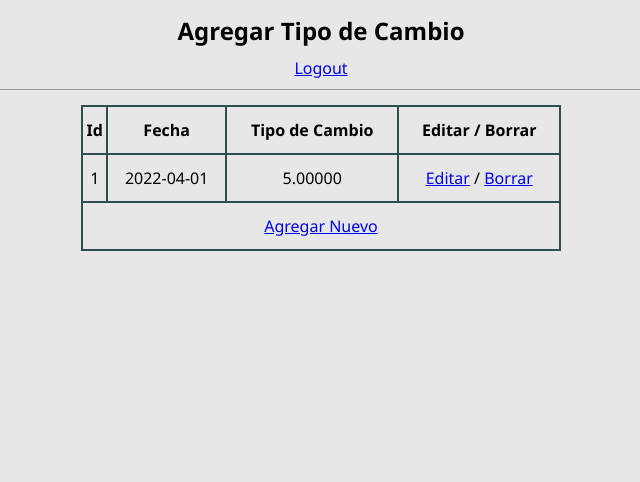
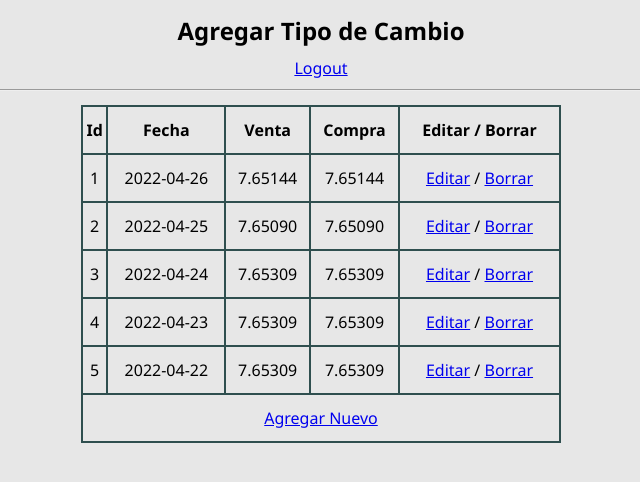
Before and after one commit to roperod/BigAnalyticsPrueba, a Django app: page / in a window 1280 px wide. Shown: the top 482 px of the page, without its empty margins (319-959 px from the left). Run offline with Django 4.2, Linux system fonts and the light colour scheme; a user stored in the database is signed in; data comes from the database, SQL or seed files in the repository.

Commit message:
update to work with the Banco de Guatemala WebS

```diff
--- a/prj_tipo_cambio/templates/show.html
+++ b/prj_tipo_cambio/templates/show.html
@@ -13,12 +13,13 @@
         <tr>
             <th>Id</th>
             <th>Fecha</th>
-            <th>Tipo de Cambio</th>
+            <th>Venta</th>
+            <th>Compra</th>
             <th>Editar / Borrar</th>
         </tr>
         {{ tipos_de_cambio | safe }}
         <tr>
-            <td colspan="4"><a href="../add/">Agregar Nuevo</a></td>
+            <td colspan="5"><a href="../add/">Agregar Nuevo</a></td>
         </tr>
     </table>
 </div>
--- a/prj_tipo_cambio/tipo_cambio/forms.py
+++ b/prj_tipo_cambio/tipo_cambio/forms.py
@@ -8,9 +8,11 @@ class CDateInput(forms.DateInput):
 class TipoDeCambioForm(forms.ModelForm):
     class Meta:
         model = TipoDeCambio
-        fields = ['cambio', 'fecha']
+        fields = ['venta', 'compra', 'fecha']
         widgets = {
             'fecha': CDateInput(attrs={
                 'class': 'form-date'
-            })
+            }),
+            'compra': forms.HiddenInput(),
+            'venta': forms.HiddenInput()
         }
--- a/prj_tipo_cambio/tipo_cambio/models.py
+++ b/prj_tipo_cambio/tipo_cambio/models.py
@@ -2,8 +2,9 @@ from django.db import models
 
 class TipoDeCambio(models.Model):
 
-    cambio = models.DecimalField(decimal_places=5, max_digits=10)
+    venta = models.DecimalField(decimal_places=5, max_digits=10, null=True, blank=True)
+    compra = models.DecimalField(decimal_places=5, max_digits=10, null=True, blank=True)
     fecha = models.DateField(unique=True, error_messages={"unique":"Fecha duplicada."})
 
     def to_row(self):
-        return f'<tr><td>{self.id}</td><td>{self.fecha}</td><td>{self.cambio}</td><td><a href="../update/{self.id}">Editar</a> / <a href="../delete/{self.id}">Borrar</a></td></tr>'
+        return f'<tr><td>{self.id}</td><td>{self.fecha}</td><td>{self.venta}</td><td>{self.compra}</td><td><a href="../update/{self.id}">Editar</a> / <a href="../delete/{self.id}">Borrar</a></td></tr>'
--- /dev/null
+++ b/prj_tipo_cambio/tipo_cambio/util.py
@@ -0,0 +1,32 @@
+from re import fullmatch
+
+from numpy import full
+
+_url = "https://www.banguat.gob.gt/variables/ws/TipoCambio.asmx"
+
+_header = {"Content-Type": "text/xml"}
+
+def get_data(fecha):
+    fecha = str(fecha).replace("-","/")
+    if fullmatch("([0-2][0-9]|(3)[0-1])(\/)(((0)[0-9])|((1)[0-2]))(\/)\d{4}",fecha):
+        return f"""<?xml version="1.0" encoding="utf-8"?>
+                <soap:Envelope xmlns:xsi="http://www.w3.org/2001/XMLSchema-instance" xmlns:xsd="http://www.w3.org/2001/XMLSchema" xmlns:soap="http://schemas.xmlsoap.org/soap/envelope/">
+                <soap:Body>
+                    <TipoCambioRango xmlns="http://www.banguat.gob.gt/variables/ws/">
+                    <fechainit>{fecha}</fechainit>
+                    <fechafin>{fecha}</fechafin>
+                    </TipoCambioRango>
+                </soap:Body>
+                </soap:Envelope>"""
+    else:
+        return ""
+
+
+def get_variable(xml:str, var:str):
+    # <?xml version="1.0" encoding="utf-8"?><soap:Envelope xmlns:soap="http://www.w3.org/2003/05/soap-envelope" xmlns:xsi="http://www.w3.org/2001/XMLSchema-instance" xmlns:xsd="http://www.w3.org/2001/XMLSchema"><soap:Body><TipoCambioDiaResponse xmlns="http://www.banguat.gob.gt/variables/ws/"><TipoCambioDiaResult><CambioDolar><VarDolar><fecha>26/04/2022</fecha><referencia>7.65144</referencia></VarDolar></CambioDolar><TotalItems>1</TotalItems></TipoCambioDiaResult></TipoCambioDiaResponse></soap:Body></soap:Envelope>
+    start = xml.find("<"+var+">")
+    end = xml.find("</"+var+">")
+    if start!=-1 and end!=-1:
+        return xml[start+len(var)+2:end]
+    else:
+        return ''
--- a/prj_tipo_cambio/tipo_cambio/views.py
+++ b/prj_tipo_cambio/tipo_cambio/views.py
@@ -2,6 +2,10 @@ from django.shortcuts import redirect, render
 from django.contrib.auth import authenticate, login
 from django.contrib.auth.decorators import login_required
 from django.contrib.auth.forms import AuthenticationForm
+
+import requests
+
+from .util import _url, _header, get_data, get_variable
 
 from .forms import TipoDeCambioForm
 from .models import TipoDeCambio
@@ -10,28 +14,36 @@ from .models import TipoDeCambio
 # SHOW
 @login_required()
 def show(request):
-    # if not request.user.is_authenticated:
-    #     return redirect('/login')
-
     tdcs = TipoDeCambio.objects.all()
     table = ""
     for tipo in tdcs:
         table += tipo.to_row()
 
-    print(table)
     context = {
         'tipos_de_cambio': table
     }
     return render(request, 'show.html', context=context)
 
 # ADD
+@login_required()
 def add(request):
-    if not request.user.is_authenticated:
-        return redirect('/login')
 
     get_form = TipoDeCambioForm(request.POST or None)
+
     if get_form.is_valid():
-        get_form.save()
+        fecha = get_form.cleaned_data.get('fecha')
+        data = get_data(fecha.strftime("%d/%m/%Y"))
+        response = requests.post(url=_url, headers=_header, data=data)
+        venta = get_variable(response.text, "venta")
+        compra = get_variable(response.text, "compra")
+
+        new_tdc = TipoDeCambio()
+        new_tdc.fecha = fecha
+        new_tdc.venta = venta
+        new_tdc.compra = compra
+        if venta!='' and compra!='':
+            new_tdc.save()
+
         return redirect('/show')
     context = {
         'form': get_form
@@ -39,21 +51,31 @@ def add(request):
     return render(request, 'add.html', context=context)
 
 # UPDATE
+@login_required()
 def update(request, id):
-    if not request.user.is_authenticated:
-        return redirect('/login')
-
     tdc = TipoDeCambio.objects.get(id=id)
     if request.method == 'POST':
-        form = TipoDeCambioForm(request.POST, instance=tdc)
-        if form.is_valid():
-            form.save()
-            return redirect('/show')
+        get_form = TipoDeCambioForm(request.POST, instance=tdc)
+        if get_form.is_valid():
+            fecha = get_form.cleaned_data.get('fecha')
+            data = get_data(fecha.strftime("%d/%m/%Y"))
+            response = requests.post(url=_url, headers=_header, data=data)
+            venta = get_variable(response.text, "venta")
+            compra = get_variable(response.text, "compra")
+
+            tdc.fecha = fecha
+            tdc.venta = venta
+            tdc.compra = compra
+            if venta!='' and compra!='':
+                tdc.save()
+
+        return redirect('/show')
     else:
-        form = TipoDeCambioForm(instance=tdc)
-    return render(request, "edit.html", {'form': form, 'tdc': tdc})
+        get_form = TipoDeCambioForm(instance=tdc)
+    return render(request, "edit.html", {'form': get_form, 'tdc': tdc})
 
 # DELETE
+@login_required()
 def delete(request, id):
     if not request.user.is_authenticated:
         return redirect('/login')
```
Also changed, not shown: prj_tipo_cambio/db.sqlite3, prj_tipo_cambio/tipo_cambio/migrations/0003_remove_tipodecambio_cambio_tipodecambio_compra_and_more.py (added), 1 other file.
